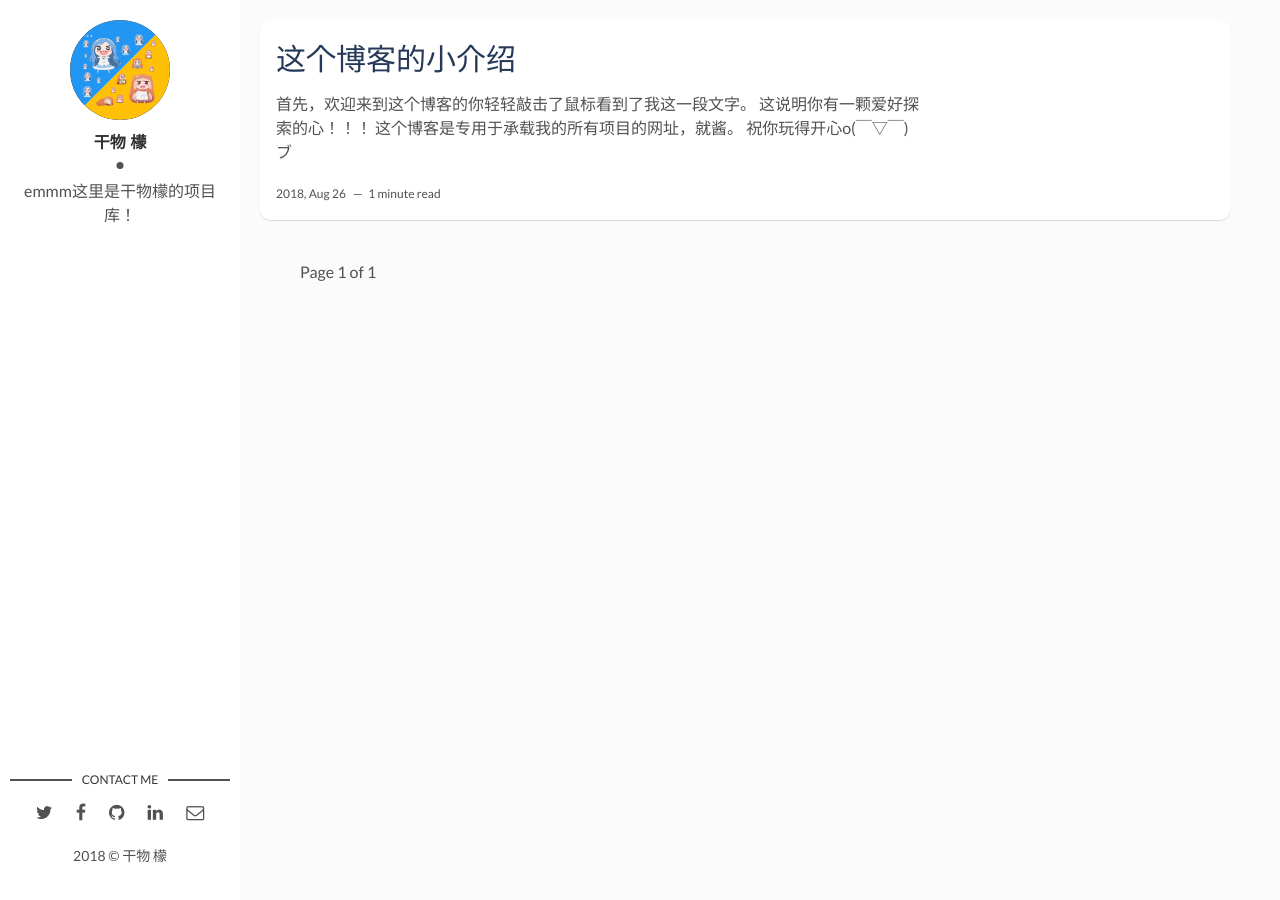
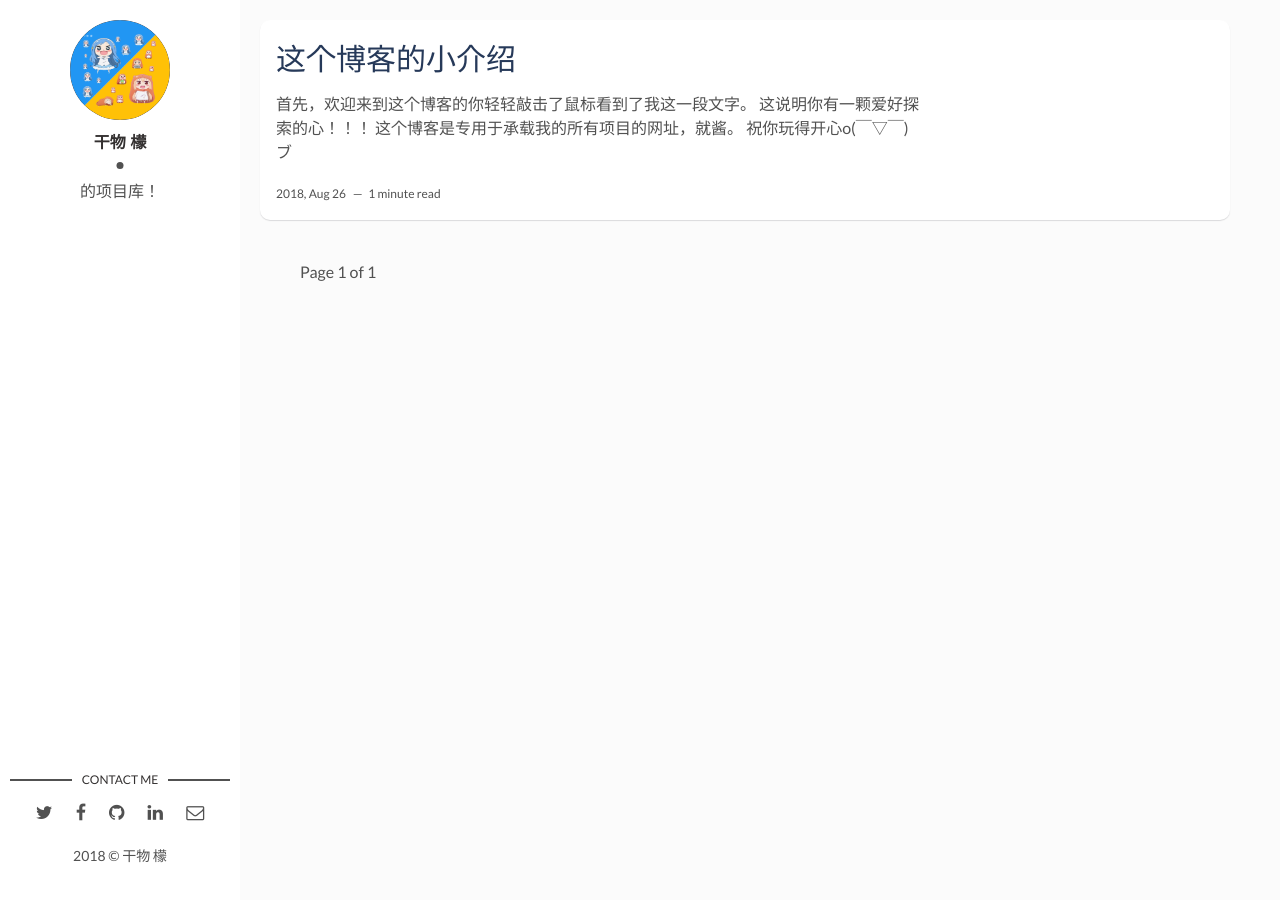
Before and after one commit to GanWuM/ganwum.github.io, a Jekyll site: the page built from index.html, in a window 1280 px wide. Built offline with Jekyll 4.4.1, drawn with Linux system fonts in a browser that asks for light colours; the list of posts is cut into pages by our own code.

Commit message:
Update _config.yml

```diff
--- a/_config.yml
+++ b/_config.yml
@@ -11,7 +11,7 @@ site-twitter: #if your site has a twitter account, enter it here
 # Author Settings
 author: "干物 檬"
 author-img: logo.png
-about-author: "emmm这里是干物檬的项目库！ "
+about-author: "的项目库！ "
 social-twitter: # add your Twitter handle
 social-facebook: # add your Facebook handle
 social-github: ganwum # add your Github handle
```
